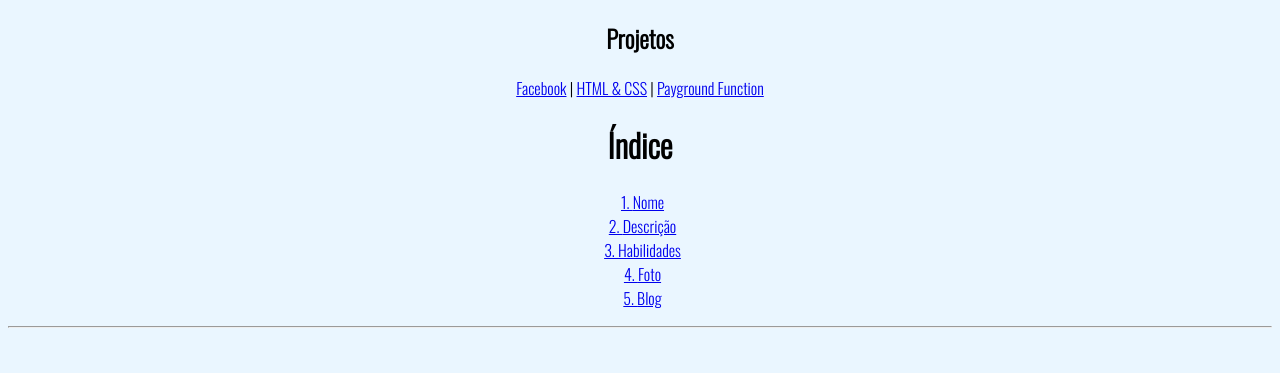
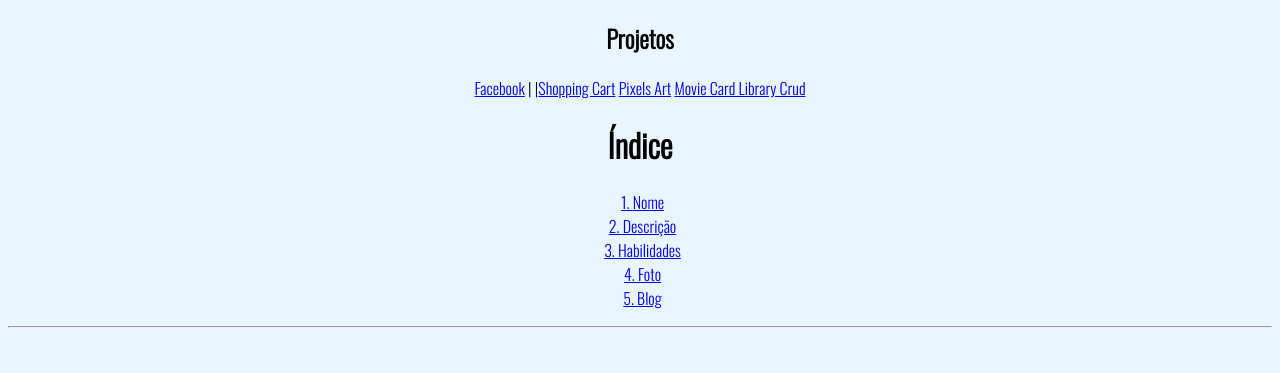
Before and after one commit to MunizDev/MunizDev.github.io, a plain HTML site: page index.html in a window 1280 px wide. Shown: the top 373 px of the page. Drawn offline with nearby package versions, Linux system fonts and the light colour scheme.

Commit message:
atualização pagina inicial portfolio

```diff
--- a/index.html
+++ b/index.html
@@ -14,9 +14,10 @@
     <nav>
         <h1>Projetos</h1>
         <a href="/projetos/facebook/index.html">Facebook</a> |
-        <a href="/projetos/html-css/">HTML & CSS</a> |
-        <a href="/projetos/playground-functions/">Payground Function</a>
-      </nav>
+        |<a href="/projetos/shopping-cart/">Shopping Cart</a>
+        <a href="/projetos/pixels-art/">Pixels Art</a>
+        <a href="/projetos/movie-card-library-crud/">Movie Card Library Crud</a>
+    </nav>
     <div class="indice">
         <!--Índice-->
         <h1>Índice</h1>
```
